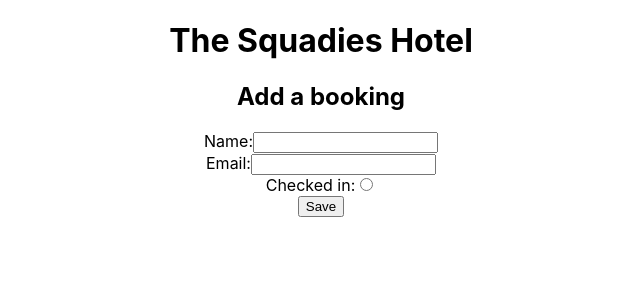
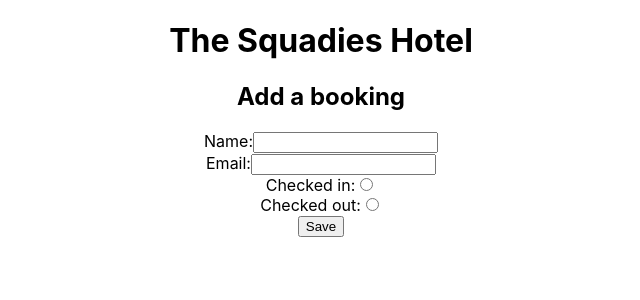
Before and after one commit to TobyKeech/hotelbookings, a React (Create React App) app in the folder client/: page / in a window 1280 px wide. Shown: the top 300 px of the page, without its empty margins (319-959 px from the left). Built offline with nearby package versions, Linux system fonts and the light colour scheme; no server answers.

Commit message:
added form

```diff
--- a/client/src/components/BookingForm.js
+++ b/client/src/components/BookingForm.js
@@ -7,7 +7,8 @@ const BookingForm = ({addBooking}) => {
         {
             name : "",
             email:"",
-            checked_in: "false"
+            checked_in: "true",
+            checked_out: "false"
         })
 
     const onChange = (event) => {
@@ -16,6 +17,19 @@ const BookingForm = ({addBooking}) => {
         setFormData(newFormData);
 
     }
+
+    const onRadioChange = (e) => {
+        const veryNewFormData = { ...formData };
+        let value;
+        if (e.target.value === "false") {
+          value = false;
+        } else if (e.target.value === "true") {
+          value = true;
+        }
+        veryNewFormData[e.target.name] = value;
+        console.log(formData)
+        setFormData(veryNewFormData);
+      };
 
     const onSubmit = (event) =>{
         event.preventDefault();
@@ -27,6 +41,7 @@ const BookingForm = ({addBooking}) => {
             name: "",
             email: "",
             checked_in: "true",
+            checked_out: "false"
         });
     }
 
@@ -61,11 +76,22 @@ const BookingForm = ({addBooking}) => {
         <div>
         <label htmlFor="checked_in">Checked in:</label>
         <input
-        onChange={onChange}
+        onRadioChange={onRadioChange}
         type="radio"
         id="checked_in"
-        name="checked_in"
+        name="checked_status"
         value={formData.checked_in}
+        />
+        </div>
+
+        <div>
+        <label htmlFor="checked_out">Checked out:</label>
+        <input
+        onRadioChange={onRadioChange}
+        type="radio"
+        id="checked_out"
+        name="checked_status"
+        value={formData.checked_out}
         />
         </div>
 
```
Also changed, not shown: 1 other file (tests, documents, lock files or other folders).
